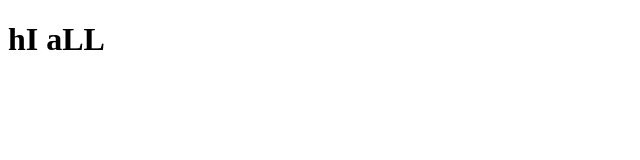
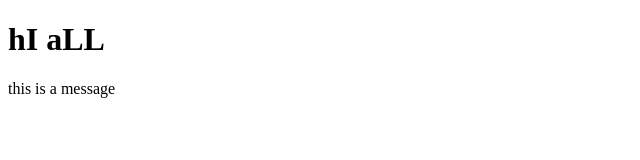
Before and after one commit to shopemet/gittest2, a plain HTML site: page index.html in a window 1280 px wide. Shown: the whole page, without its empty margins (0-640 px from the left). Drawn offline with Linux system fonts and the light colour scheme.

Commit message:
my first commit

```diff
--- a/index.html
+++ b/index.html
@@ -8,6 +8,7 @@
 </head>
 <body>
     <h1>hI aLL</h1>
+    <p>this is a message</p>
 
 </body>
 </html>
```
